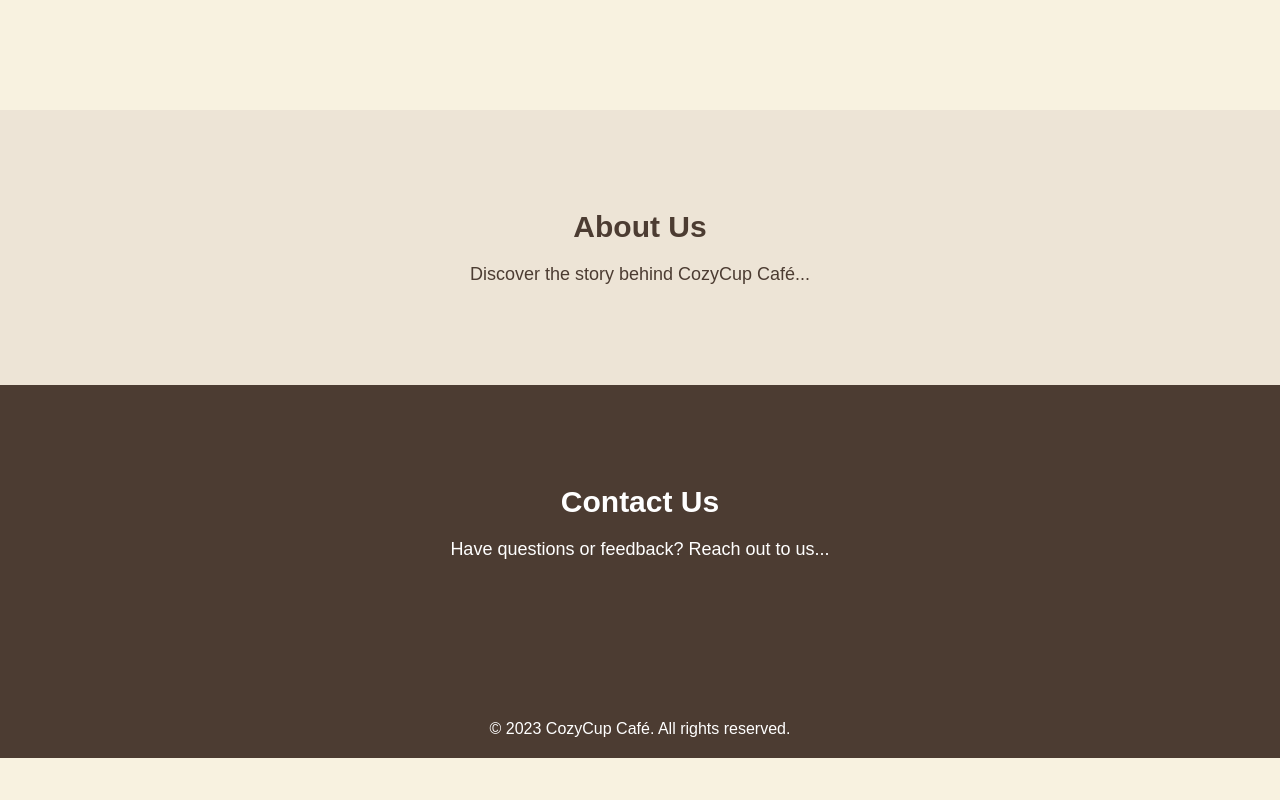
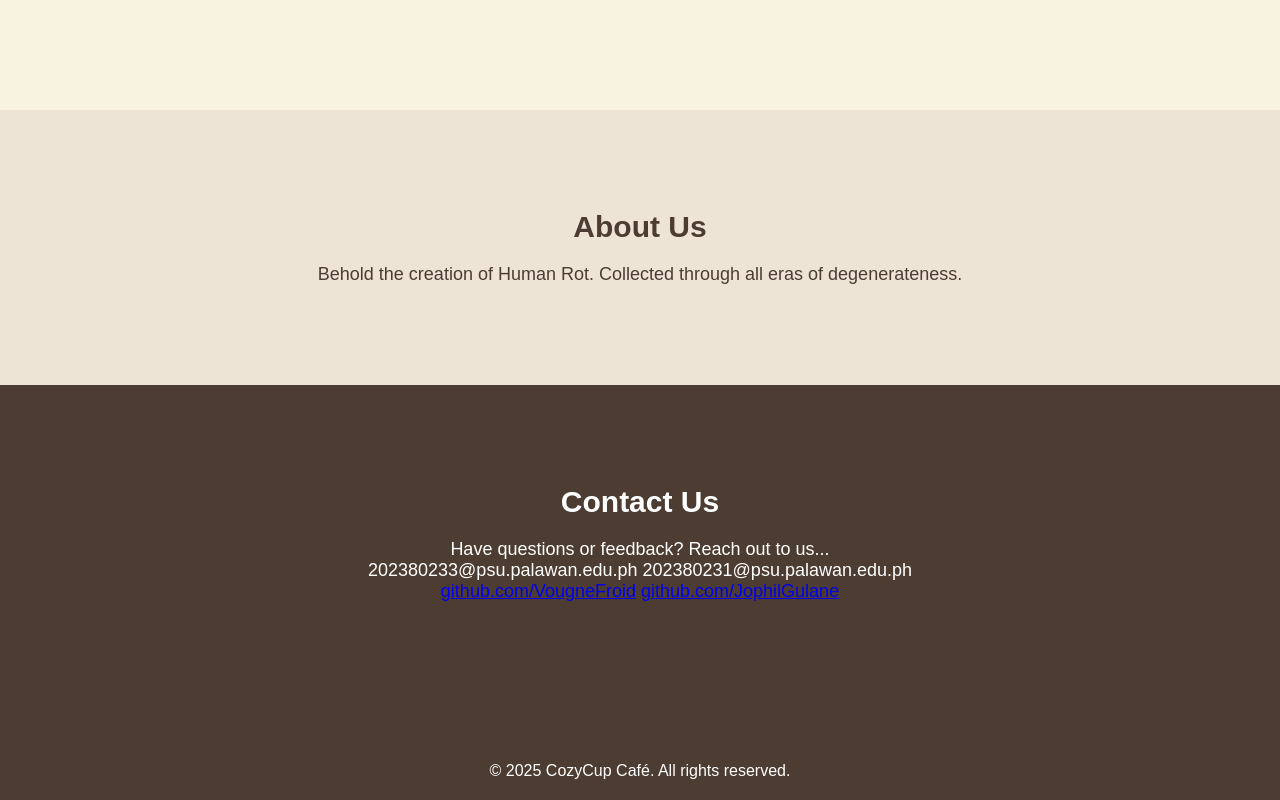
Before and after one commit to JophilGulane/cozycup-cafe, a plain HTML site: page index.html in a window 1280 px wide. Shown: the part 769-1569 px from the top of the page. Before the commit the page ends 1527 px from the top, so only its background shows below. Drawn offline with Linux system fonts and the light colour scheme.

Commit message:
added imgs, modified about us and contacts

```diff
--- a/index.html
+++ b/index.html
@@ -1,16 +1,16 @@
 <!DOCTYPE html>
 <html lang="en">
   <head>
-    <meta charset="UTF-8">
-    <meta name="viewport" content="width=device-width, initial-scale=1.0">
-    <link rel="stylesheet" href="css/styles.css">
+    <meta charset="UTF-8" />
+    <meta name="viewport" content="width=device-width, initial-scale=1.0" />
+    <link rel="stylesheet" href="css/styles.css" />
     <title>CozyCup Café</title>
   </head>
   <body>
     <header>
       <nav>
         <div class="logo">
-                <img src="img/logo.png" alt="CozyCup Café Logo">
+          <img src="img/logo.png" alt="CozyCup Café Logo" />
         </div>
         <ul>
           <li><a href="#home">Home</a></li>
@@ -29,21 +29,32 @@
 
     <section id="menu" class="menu">
       <h2>Our Menu</h2>
+      <h3></h3>
       <!-- Add menu items here -->
     </section>
 
     <section id="about" class="about">
       <h2>About Us</h2>
-        <p>Discover the story behind CozyCup Café...</p>
+      <p>
+        Behold the creation of Human Rot. Collected through all eras of
+        degenerateness.
+      </p>
     </section>
 
     <section id="contact" class="contact">
       <h2>Contact Us</h2>
-        <p>Have questions or feedback? Reach out to us...</p>
+      <p>
+        Have questions or feedback? Reach out to us...
+        <br />
+        202380233@psu.palawan.edu.ph 202380231@psu.palawan.edu.ph
+        <br />
+        <a href="https://github.com/VougneFroid">github.com/VougneFroid</a>
+        <a href="https://github.com/JophilGulane">github.com/JophilGulane</a>
+      </p>
     </section>
 
     <footer>
-        <p>&copy; 2023 CozyCup Café. All rights reserved.</p>
+      <p>&copy; 2025 CozyCup Café. All rights reserved.</p>
     </footer>
   </body>
 </html>
```
Also changed, not shown: img/img1.jpg (added), img/img2.png (added), img/img4.jpg (added), img/img5.jpg (added), img/img6.jpg (added), 1 other file. Lines whose indentation alone changed are shown as unchanged.
